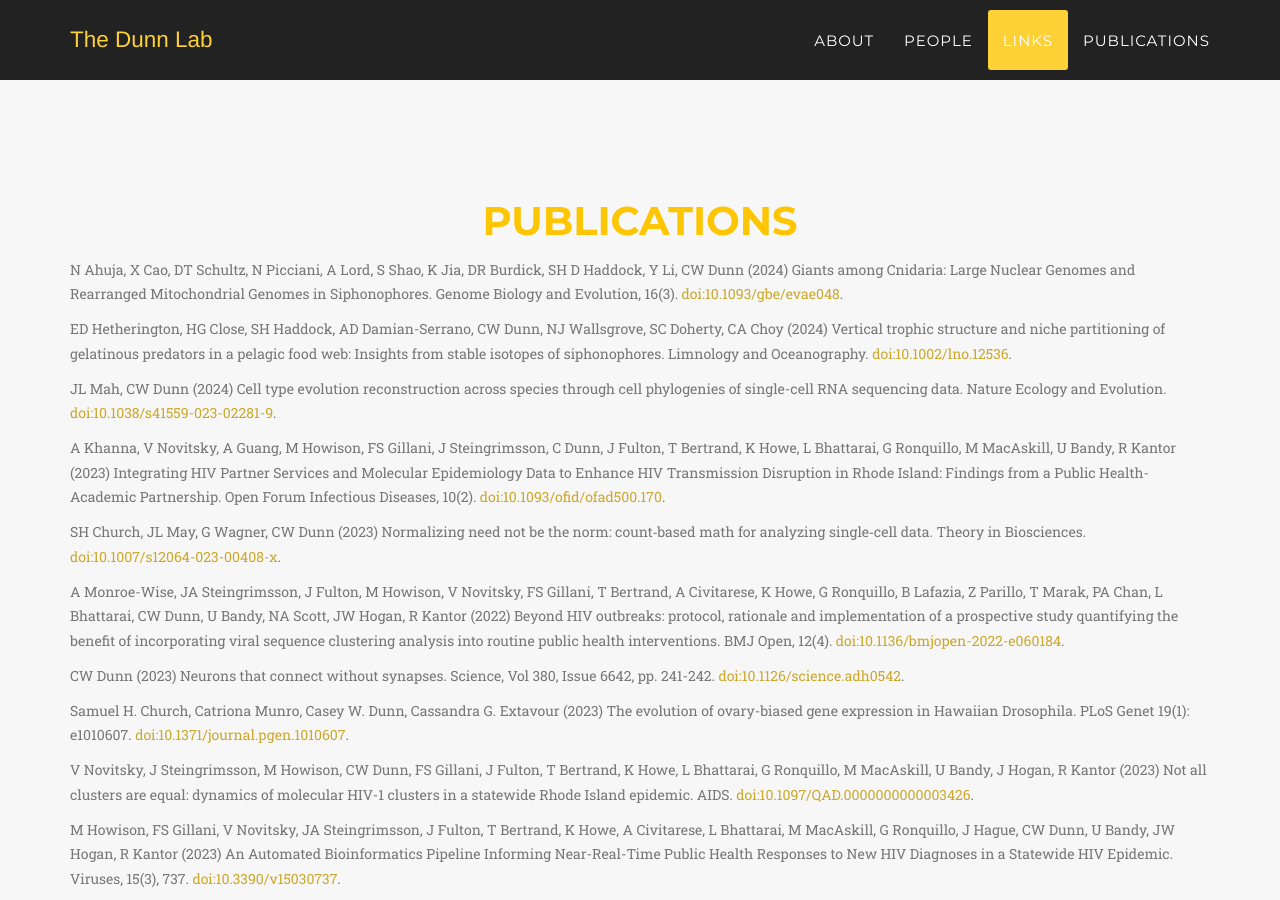
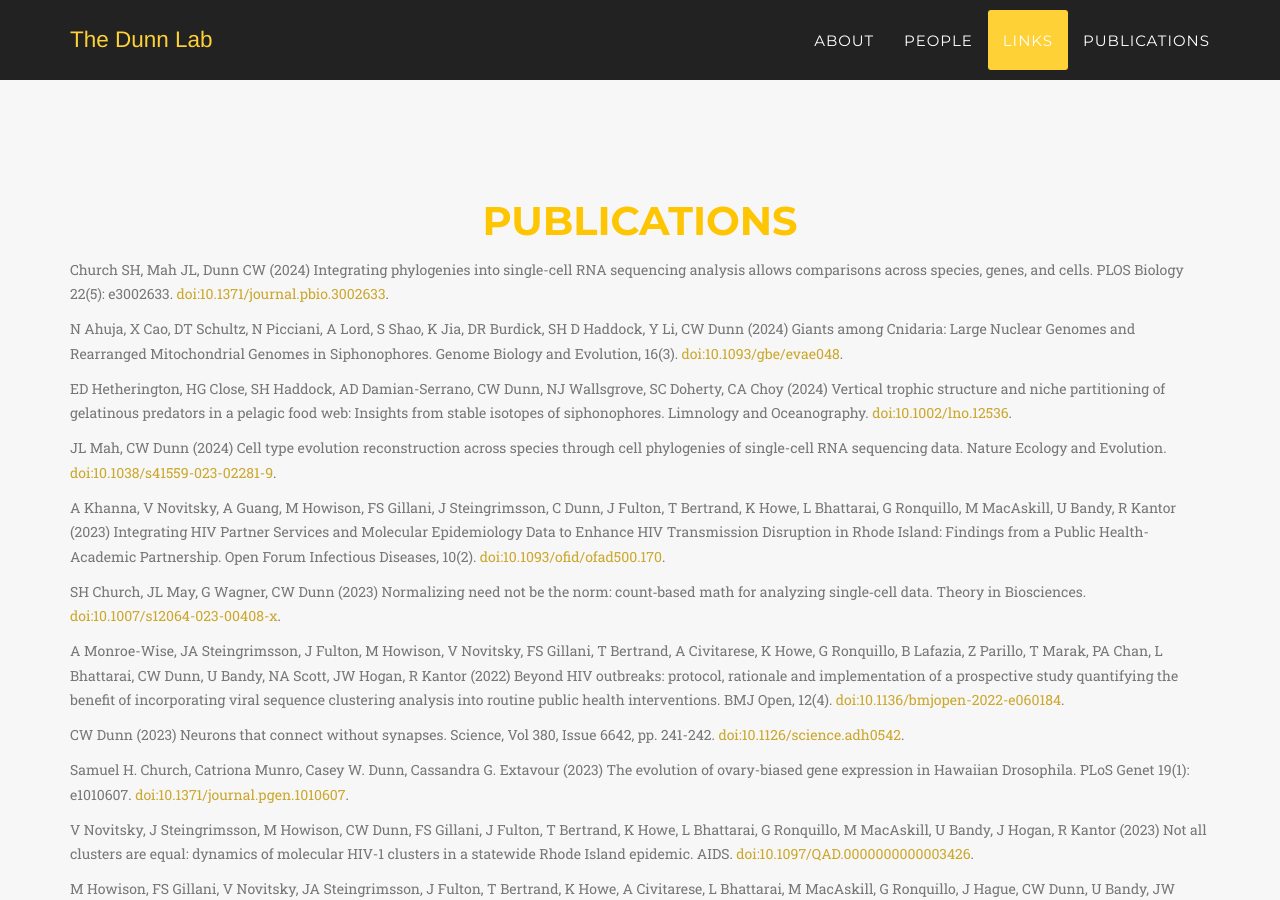
Before and after one commit to caseywdunn/caseywdunn.github.io, a Jekyll site: the page built from index.html, in a window 1280 px wide and 900 px high, scrolled down 10597 px. Built offline with Jekyll 4.4.1, drawn with Linux system fonts in a browser that asks for light colours; some web fonts are replaced.

Commit message:
plos bio paper

```diff
--- a/_includes/publications.html
+++ b/_includes/publications.html
@@ -6,6 +6,10 @@
                     <h2 class="section-heading">Publications</h2>
                 </div>
             </div>
+
+<div class="box"><div class="box-title"></div><div class="box-body">
+<p class="text-muted">Church SH, Mah JL, Dunn CW (2024) Integrating phylogenies into single-cell RNA sequencing analysis allows comparisons across species, genes, and cells. PLOS Biology 22(5): e3002633. <a href="https://doi.org/10.1371/journal.pbio.3002633">doi:10.1371/journal.pbio.3002633</a>.</p>
+</div><div class="box-footer"> </div></div>
 
 <div class="box"><div class="box-title"></div><div class="box-body">
 <p class="text-muted"> N Ahuja, X Cao, DT Schultz, N Picciani, A Lord, S Shao, K Jia, DR Burdick, SH D Haddock, Y Li, CW Dunn (2024) Giants among Cnidaria: Large Nuclear Genomes and Rearranged Mitochondrial Genomes in Siphonophores. Genome Biology and Evolution, 16(3). <a href="https://doi.org/10.1093/gbe/evae048">doi:10.1093/gbe/evae048</a>.</p>
```
